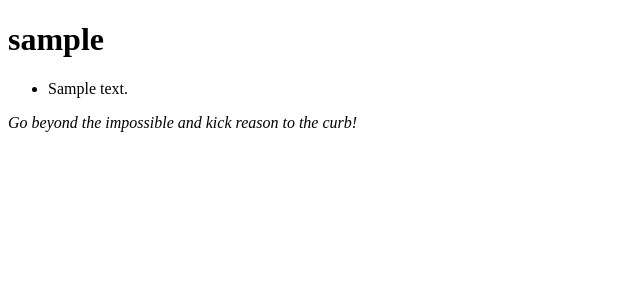
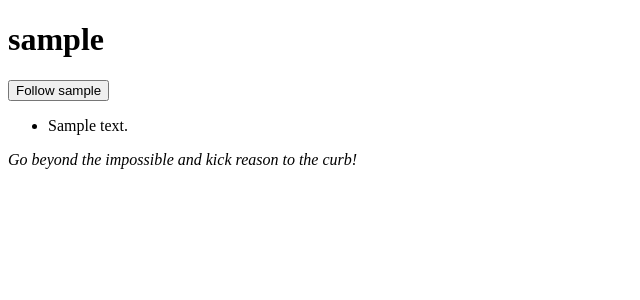
Before and after one commit to folz/Djitter, a Django app: a page that uses djitter/templates/view.html in a window 1280 px wide. Shown: the part 47-347 px from the top of the page, without its empty margins (0-640 px from the left). Run offline with Django 3.2, Linux system fonts and the light colour scheme; tables that the repository leaves empty hold one stand-in row (values such as "Sample post"); parts of the project's set-up code (start-up, migrations or seed data) failed here and were passed over; some libraries are stand-ins or nearby versions.

Commit message:
Follow/unfollow buttons

```diff
--- a/djitter/djweet/views.py
+++ b/djitter/djweet/views.py
@@ -17,9 +17,17 @@ def home(req):
 def view(req, username):
 	user = User.objects.get(username=username)
 	chirps = Chirp.objects.filter(user=user)
+
+	if req.user.is_authenticated():
+		is_following = user in req.user.profile.following.all()
+	else:
+		is_following = False
+
+
 	return render_to_response('view.html',
 			{ 'user': user
 			, 'chirps': chirps
+			, 'follow': 'Unfollow' if is_following else 'Follow'
 			}
 		, context_instance = RequestContext(req))
 
@@ -41,14 +49,16 @@ def publish_chirp(req):
 		chirp.save()
 
 @login_required
-def follow_user(req, user):
+def follow(req, username):
 	if req.method == "POST":
-		req.user.following.add(User.objects.get(username=UID))
+		user = User.objects.get(username=username)
 
-@login_required
-def unfollow_user(req, user):
-	if req.method == "POST":
-		req.user.following.remove(User.objects.get(usernam=UID))
+		if user in req.user.profile.following.all():
+			req.user.profile.following.remove(user)
+		else:
+			req.user.profile.following.add(user)
+
+	return redirect('home')
 
 def back_to_home(req):
 	# Maps accounts/profile back to home (we don't use it)
--- a/djitter/templates/view.html
+++ b/djitter/templates/view.html
@@ -3,6 +3,11 @@
 {% block body %}
 
 <h1>{{ user.username }}</h1>
+
+<form action="{% url follow user.username %}" method="POST">
+	<input type="submit" value="{{ follow }} {{ user.username }}" />
+	{% csrf_token %}
+</form>
 
 <ul id="chirps">
 	{% for chirp in chirps %}
```
